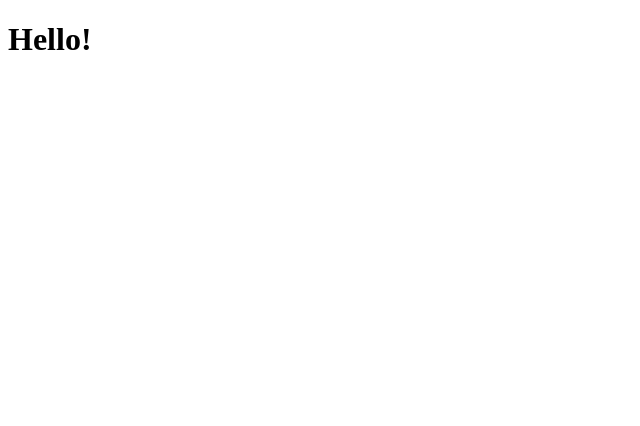
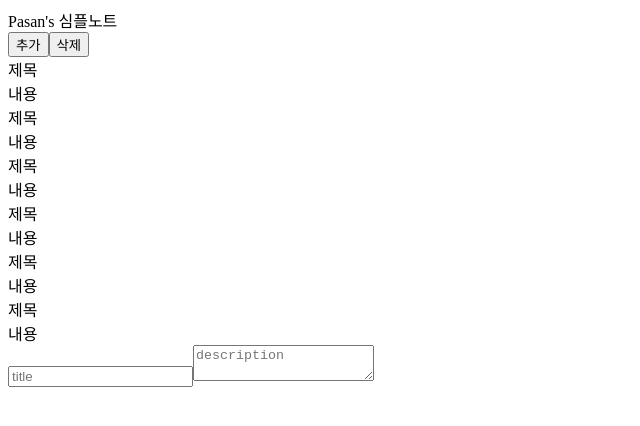
Before and after one commit to jodnddus/simple-note, a React (Create React App) app: page / in a window 1280 px wide. Shown: the top 426 px of the page, without its empty margins (0-640 px from the left). Built offline with nearby package versions, Linux system fonts and the light colour scheme.

Commit message:
기본 구조 잡기

```diff
--- a/src/components/App/index.tsx
+++ b/src/components/App/index.tsx
@@ -1,9 +1,16 @@
 import React from 'react';
+import Header from '../Header';
+import List from '../List';
+import Note from '../Note';
 
 const App: React.FC = () => {
   return (
     <div className="App">
-      <h1>Hello!</h1>
+      <Header />
+      <div className="container">
+        <List />
+        <Note />
+      </div>
     </div>
   );
 }
--- /dev/null
+++ b/src/components/Header/index.tsx
@@ -0,0 +1,18 @@
+import React from 'react';
+
+//SFC: StateLessFunctionalComponent
+const Header: React.SFC = () => {
+  return  (
+    <div className="header">
+      <div className="title">
+        <span>Pasan's 심플노트</span>
+      </div>
+      <div className="buttons">
+        <button>추가</button>
+        <button>삭제</button>
+      </div>
+    </div>
+  );
+}
+
+export default Header;
--- /dev/null
+++ b/src/components/List/index.tsx
@@ -0,0 +1,23 @@
+import React from 'react';
+import ListItem from '../ListItem';
+
+interface Props {
+
+}
+
+class List extends React.Component<Props> {
+  render() {
+    return(
+      <div className="list">
+        <ListItem />
+        <ListItem />
+        <ListItem />
+        <ListItem />
+        <ListItem />
+        <ListItem />
+      </div>
+    );
+  }
+}
+
+export default List;
--- /dev/null
+++ b/src/components/ListItem/index.tsx
@@ -0,0 +1,16 @@
+import React from 'react';
+
+interface Props {
+
+}
+
+const ListItem: React.SFC<Props> = () => {
+  return (
+    <div className="list-item">
+      <div className="title">제목</div>
+      <div className="list-item-contents">내용</div>
+    </div>
+  );
+}
+
+export default ListItem;
--- /dev/null
+++ b/src/components/Note/index.tsx
@@ -0,0 +1,22 @@
+import React from 'react';
+
+interface NoteState {
+
+}
+
+interface Props {
+
+}
+
+class Note extends React.Component<Props, NoteState> {
+  render() {
+    return (
+      <div className="note">
+        <input className="title" placeholder="title"/>
+        <textarea className="note-contents" placeholder="description"/>
+      </div>
+    );
+  }
+}
+
+export default Note;
```
